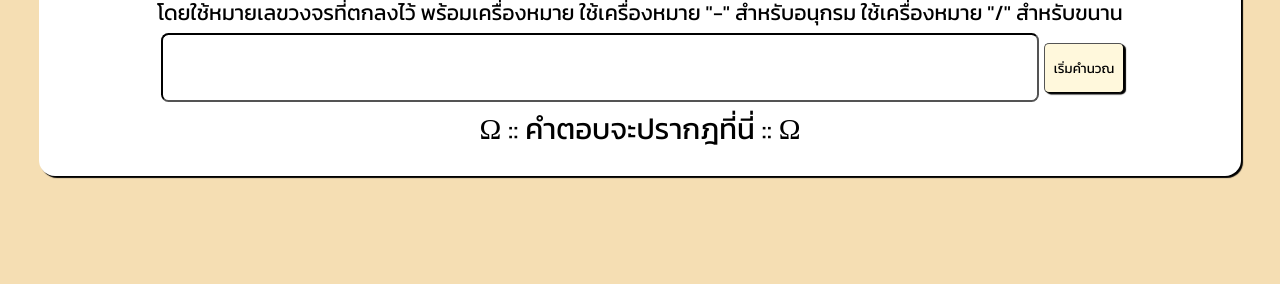
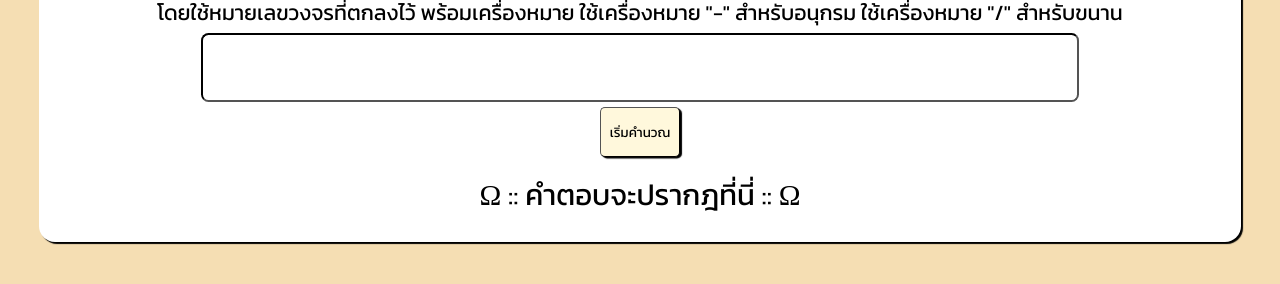
Before and after one commit to Poramet-c/P-OP1-NO1, a plain HTML site: page index.html in a window 1280 px wide. Shown: the part 92-376 px from the top of the page. Drawn offline with Linux system fonts and the light colour scheme.

Commit message:
Update style.css

```diff
--- a/style.css
+++ b/style.css
@@ -40,6 +40,7 @@ button {
     border-radius: 5px;
     border-width: 1px;
     font-size: 10pt;
+    margin-bottom: 16px;
 
     transition: all 300ms 50ms;
 }
@@ -64,9 +65,8 @@ input:hover {
     border-radius: 16px;
     box-shadow: 2px 2px 1px black;
 
-    display: flex;
-    justify-content: center;
-    align-items: center;
+    display: grid;
+    place-items: center;
     flex-wrap: wrap;
 }
 
```
